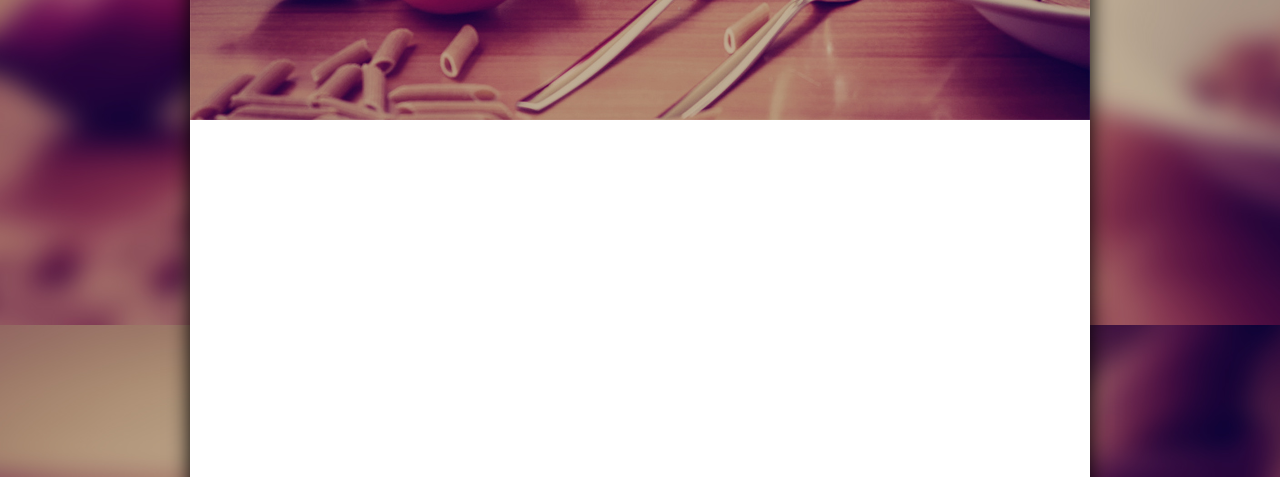
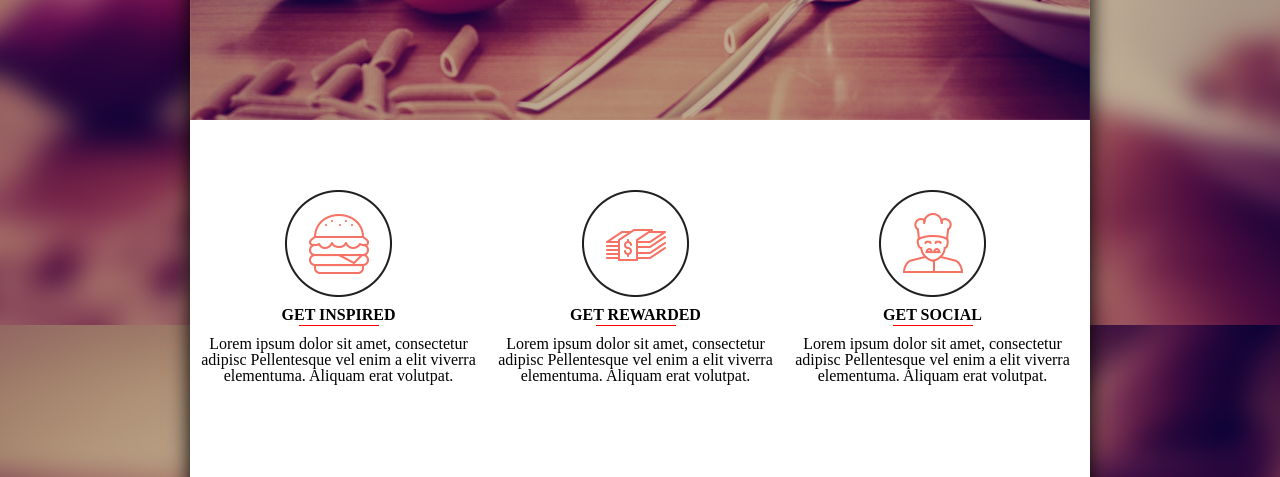
Before and after one commit to VitBurts/laba1WEB, a plain HTML site: page index.html in a window 1280 px wide. Shown: the part 475-952 px from the top of the page. Drawn offline with Linux system fonts and the light colour scheme.

Commit message:
step 2.center part1

```diff
--- a/css/style.css
+++ b/css/style.css
@@ -72,11 +72,88 @@ nav a{
 
 /* Middle
 -----------------------------------------------------------------------------*/
-.content {
-	padding: 0 0 100px;
+#center {
+	width:100%;
+	height:1000px;
+	padding-top:70px;
+
+
+
+}
+/* center-one
+-----------------------------------------------------------------------------*/
+#center-one
+{
+	width:100%;
+	height:200px;
+
+
 }
 
+.icons
+{
+	width:297px;
+	height:200px;
 
+	float:left;
+}
+
+#ico1-img
+{
+	width:107px;
+	height:107px;
+	margin:auto;
+
+	background-image: url(../img/ico1.ico);
+}
+
+#ico2-img
+{
+	width:107px;
+	height:107px;
+	margin:auto;
+
+	background-image: url(../img/ico2.ico);
+}
+
+#ico3-img
+{
+	width:107px;
+	height:107px;
+	margin:auto;
+
+	background-image: url(../img/ico3.ico);
+}
+
+.icons .ico-title
+{
+	text-align:center;
+	padding-top:10px;
+	font-size:16px;
+	font-weight: 600;
+
+
+}
+.ico-line
+{
+	width:80px;
+	margin:auto;
+	border-bottom:1px solid red;
+	padding-top:2px;
+}
+
+.ico-text
+{
+	padding:5px;
+	padding-top:10px;
+	text-align:center;
+}
+/* center-two
+-----------------------------------------------------------------------------*/
+#center-two
+{
+
+}
 
 
 /* Footer
--- a/index.html
+++ b/index.html
@@ -14,6 +14,41 @@
 		 <nav><a href="1.html">CUISINES</a> | <a href="2.html">Fudi APP</a> |
        <a href="3.html">Comment</a> | <a href="4.html">Feedback</a></nav>
 	</div>
+	<div id="center">
+		<div id="center-one">
+			<div id="ico1" class="icons">
+				<div id="ico1-img"></div>
+
+				<div class="ico-title">GET INSPIRED</div>
+				<div class="ico-line"></div>
+					<div class="ico-text">Lorem ipsum dolor sit amet, consectetur adipisc
+							Pellentesque vel enim a elit viverra elementuma.
+							 Aliquam erat volutpat.
+					</div>
+			</div>
+			<div id="ico2" class="icons">
+				<div id="ico2-img"></div>
+				<div class="ico-title">GET REWARDED</div>
+				<div class="ico-line"></div>
+					<div class="ico-text">Lorem ipsum dolor sit amet, consectetur adipisc
+					Pellentesque vel enim a elit viverra elementuma.
+					 Aliquam erat volutpat.
+					</div>
+			</div>
+			<div id="ico3" class="icons">
+				<div id="ico3-img"></div>
+				<div class="ico-title">GET SOCIAL</div>
+				<div class="ico-line"></div>
+					<div class="ico-text">Lorem ipsum dolor sit amet, consectetur adipisc
+							Pellentesque vel enim a elit viverra elementuma.
+							 Aliquam erat volutpat.
+					</div>
+			</div>
+		</div>
+		<div id="center-two">
+
+		</div>
+	</div>
 
  </div>
  </body>
```
Also changed, not shown: img/ico1.ico (added), img/ico2.ico (added), img/ico3.ico (added).
